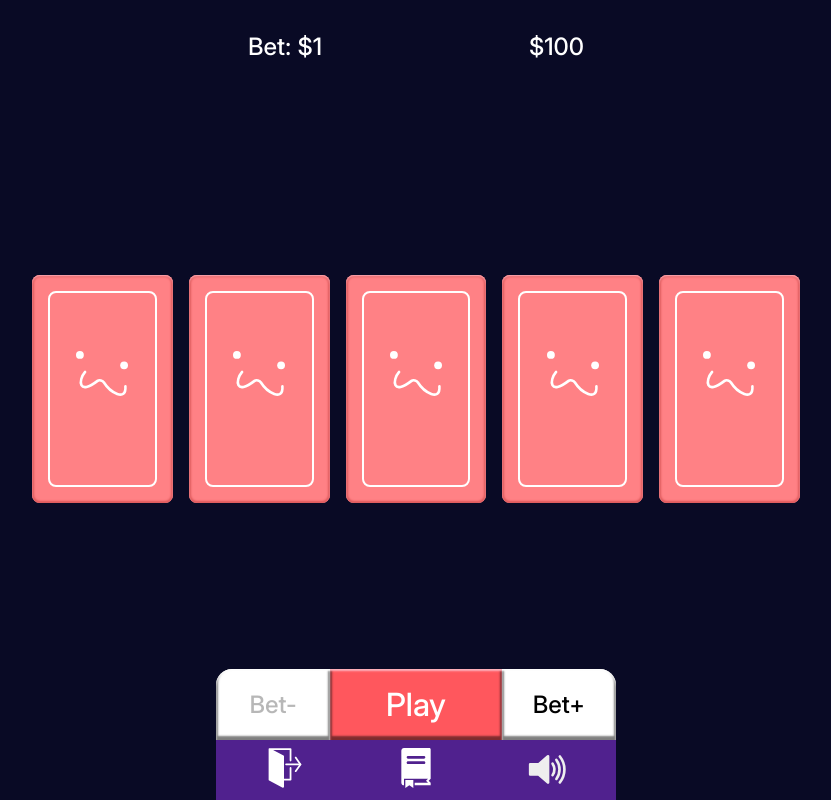
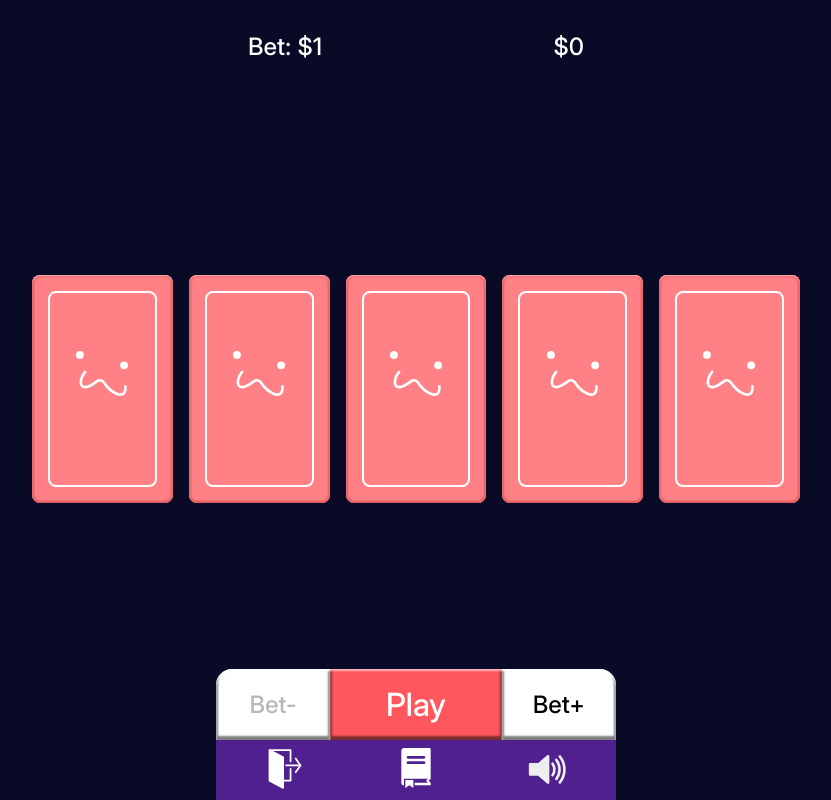
Before and after one commit to StoffenToffen/Video-Poker, a React (Vite) app: page /game in a window 1280 px wide. Shown: the whole page, without its empty margins (224-1055 px from the left). Built offline with nearby package versions, Linux system fonts and the light colour scheme.

Commit message:
feat: Made it possible to log in and out

```diff
--- a/src/components/Nav.tsx
+++ b/src/components/Nav.tsx
@@ -1,17 +1,27 @@
-import { Link } from "react-router-dom";
+import { Link, useNavigate } from "react-router-dom";
 import bookIcon from "../assets/book.svg";
 import closeIcon from "../assets/close.svg";
 import logoutIcon from "../assets/logout.svg";
 import speakerOnIcon from "../assets/speaker-on.svg";
+import { useGameStore } from "../zustand/gameStore";
 
 const Nav = () => {
+	const setCurrentPlayer = useGameStore((state) => state.setCurrentPlayer);
+
+	const navigate = useNavigate();
 	const path = location.pathname;
 
 	return (
 		<nav className={`nav container--sm ${path === "/rules" && "nav--rounded"}`}>
-			<Link to="/">
+			<button
+				type="button"
+				onClick={() => {
+					setCurrentPlayer({ name: "", balance: 0 });
+					navigate("/");
+				}}
+			>
 				<img src={logoutIcon} alt="Log out" className="nav__link__icon" />
-			</Link>
+			</button>
 			{path === "/rules" ? (
 				<Link to="/game">
 					<img src={closeIcon} alt="Close rules" className="nav__link__icon" />
--- a/src/pages/HomePage.tsx
+++ b/src/pages/HomePage.tsx
@@ -10,6 +10,7 @@ const Home = () => {
 	const [error, setError] = useState("");
 
 	const players = useGameStore((state) => state.players);
+	const setCurrentPlayer = useGameStore((state) => state.setCurrentPlayer);
 	const register = useGameStore((state) => state.register);
 
 	const navigate = useNavigate();
@@ -85,7 +86,14 @@ const Home = () => {
 						<ul className="home__users">
 							{players.map((player) => (
 								<li key={player.name}>
-									<button type="button" className="home__user__btn">
+									<button
+										type="button"
+										onClick={() => {
+											setCurrentPlayer(player);
+											navigate("/game");
+										}}
+										className="home__user__btn"
+									>
 										<span>{player.name}</span>
 										<span>${player.balance}</span>
 									</button>
--- a/src/zustand/gameStore.ts
+++ b/src/zustand/gameStore.ts
@@ -39,8 +39,8 @@ export const useGameStore = create<GameStore>()(
       rank: "",
       message: "",
       currentPlayer: {
-        name: "Joe",
-        balance: 100,
+        name: "",
+        balance: 0,
       },
       players: [],
 
```
